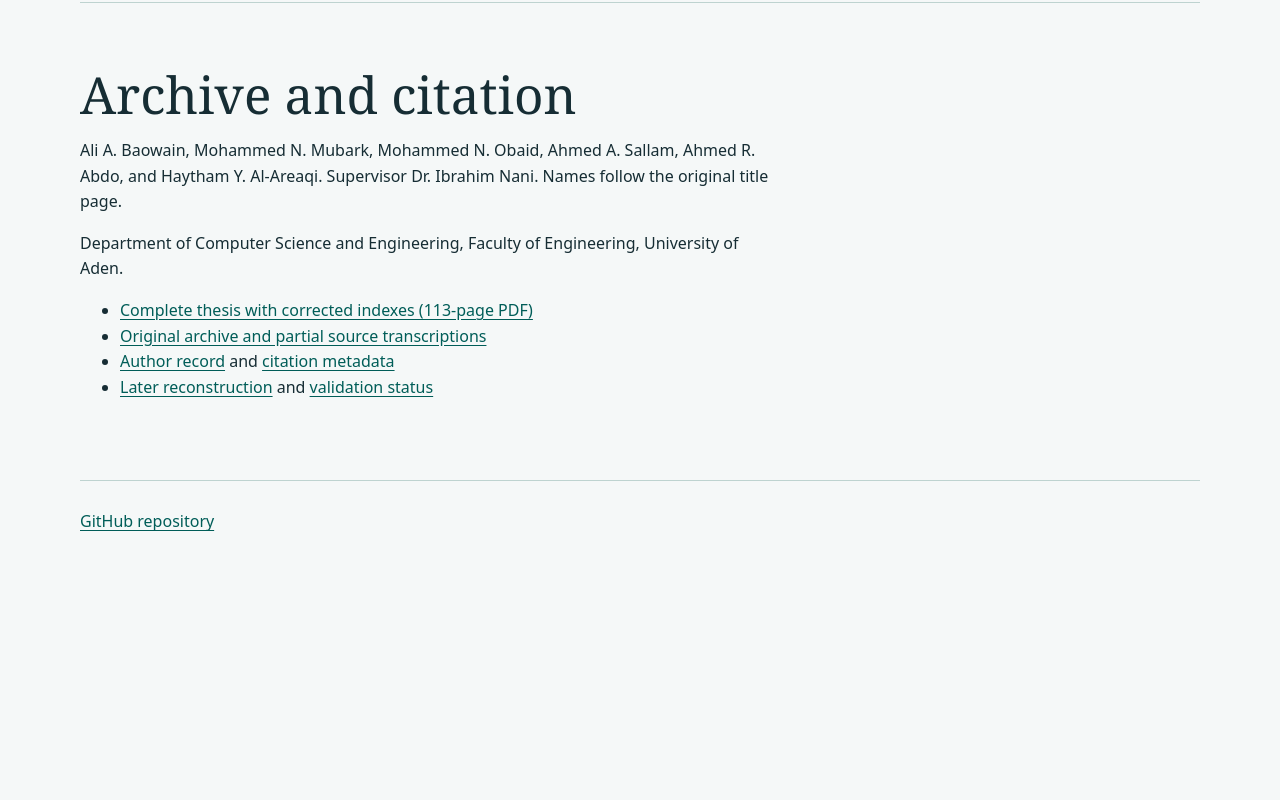
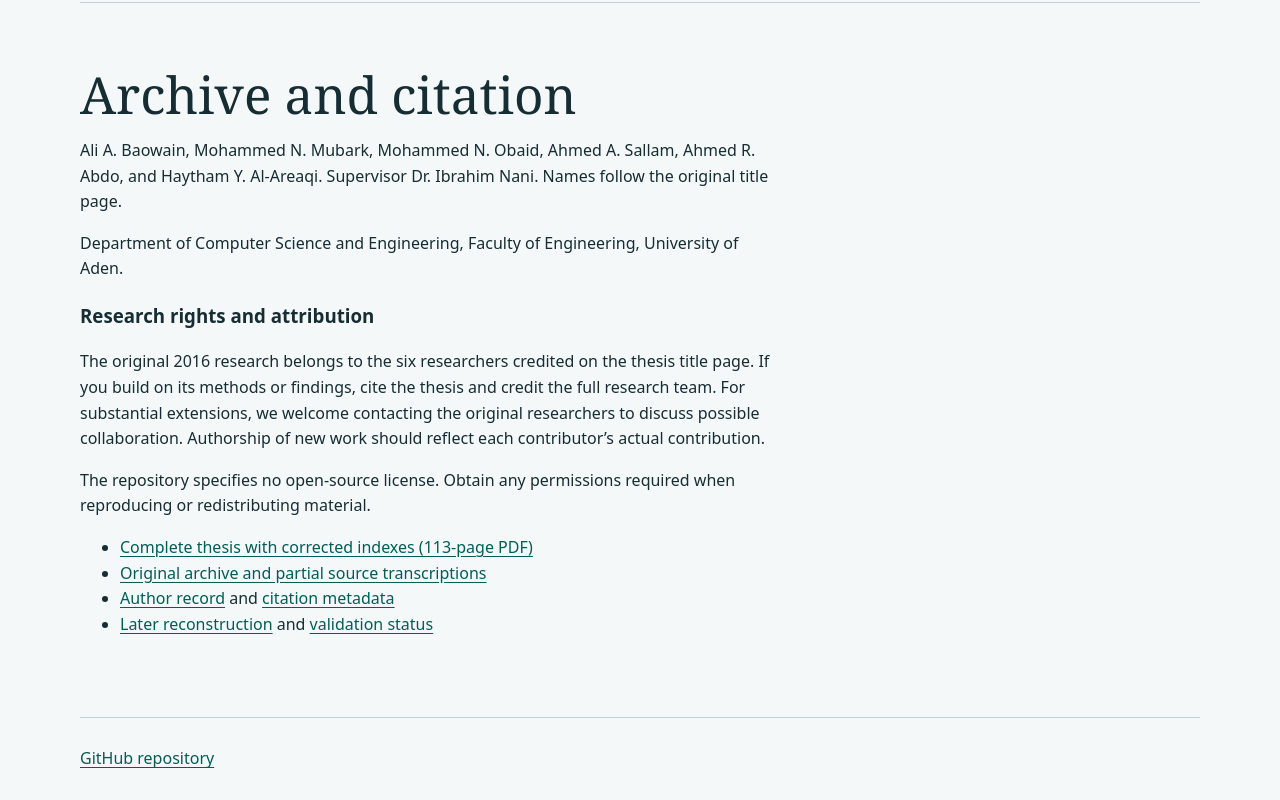
Before and after one commit to mohammednageebmubarak/Yemeni-Dialect-Identification-2016, a plain HTML site: page docs/index.html in a window 1280 px wide. Shown: the part 3943-4743 px from the top of the page. Before the commit the page ends 4506 px from the top, so only its background shows below. Drawn offline with Linux system fonts and the light colour scheme.

Commit message:
Clarify research ownership, citation, and collaboration

```diff
--- a/docs/index.html
+++ b/docs/index.html
@@ -92,6 +92,9 @@
       <h2 id="archive-title">Archive and citation</h2>
       <p>Ali A. Baowain, Mohammed N. Mubark, Mohammed N. Obaid, Ahmed A. Sallam, Ahmed R. Abdo, and Haytham Y. Al-Areaqi. Supervisor Dr. Ibrahim Nani. Names follow the original title page.</p>
       <p>Department of Computer Science and Engineering, Faculty of Engineering, University of Aden.</p>
+      <h3>Research rights and attribution</h3>
+      <p>The original 2016 research belongs to the six researchers credited on the thesis title page. If you build on its methods or findings, cite the thesis and credit the full research team. For substantial extensions, we welcome contacting the original researchers to discuss possible collaboration. Authorship of new work should reflect each contributor’s actual contribution.</p>
+      <p>The repository specifies no open-source license. Obtain any permissions required when reproducing or redistributing material.</p>
       <ul>
         <li><a href="https://github.com/mohammednageebmubarak/Yemeni-Dialect-Identification-2016/blob/main/original-2016/docs/Full-Thesis-2016.pdf">Complete thesis with corrected indexes (113-page PDF)</a></li>
         <li><a href="https://github.com/mohammednageebmubarak/Yemeni-Dialect-Identification-2016/blob/main/original-2016/README.md">Original archive and partial source transcriptions</a></li>
```
Also changed, not shown: 11 other files.
